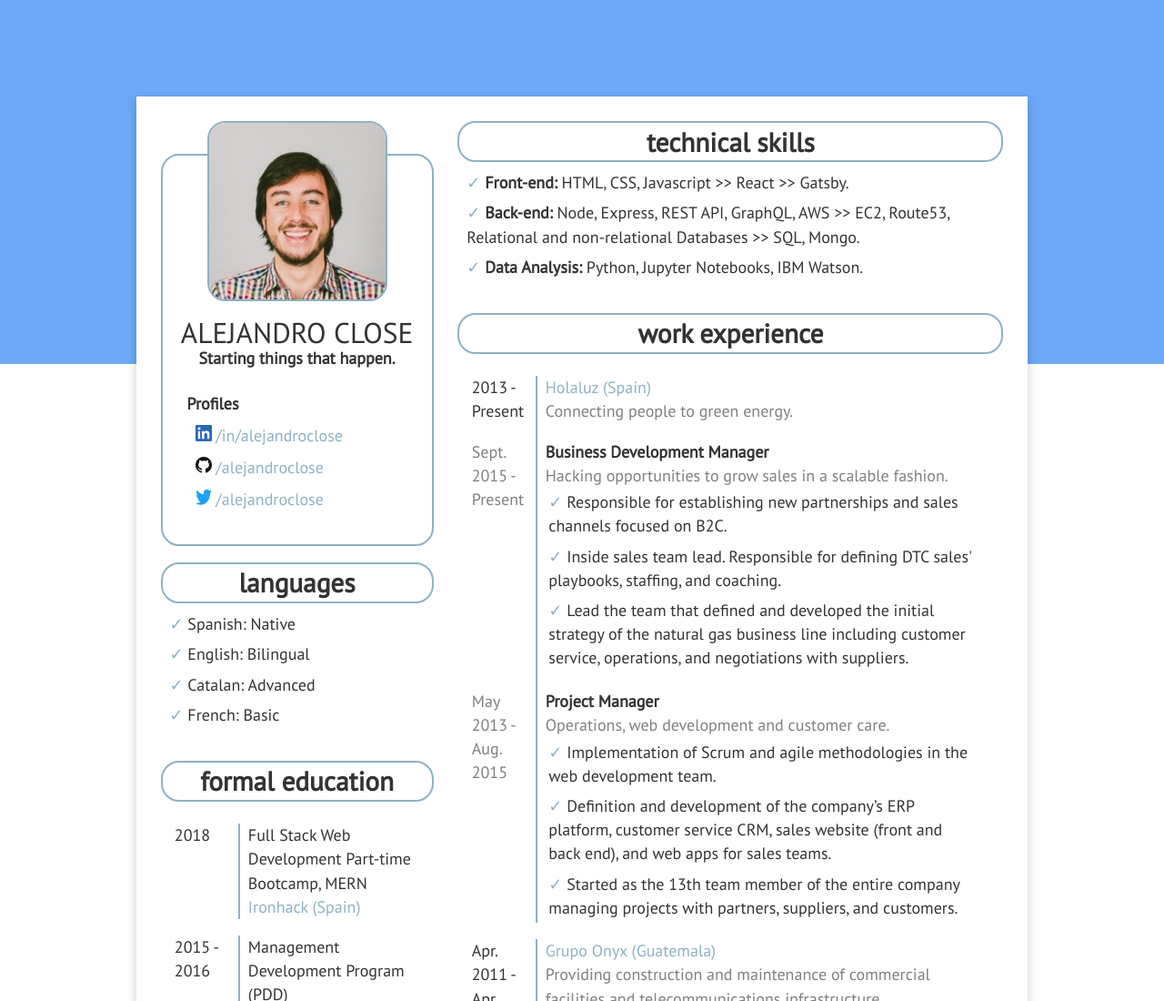
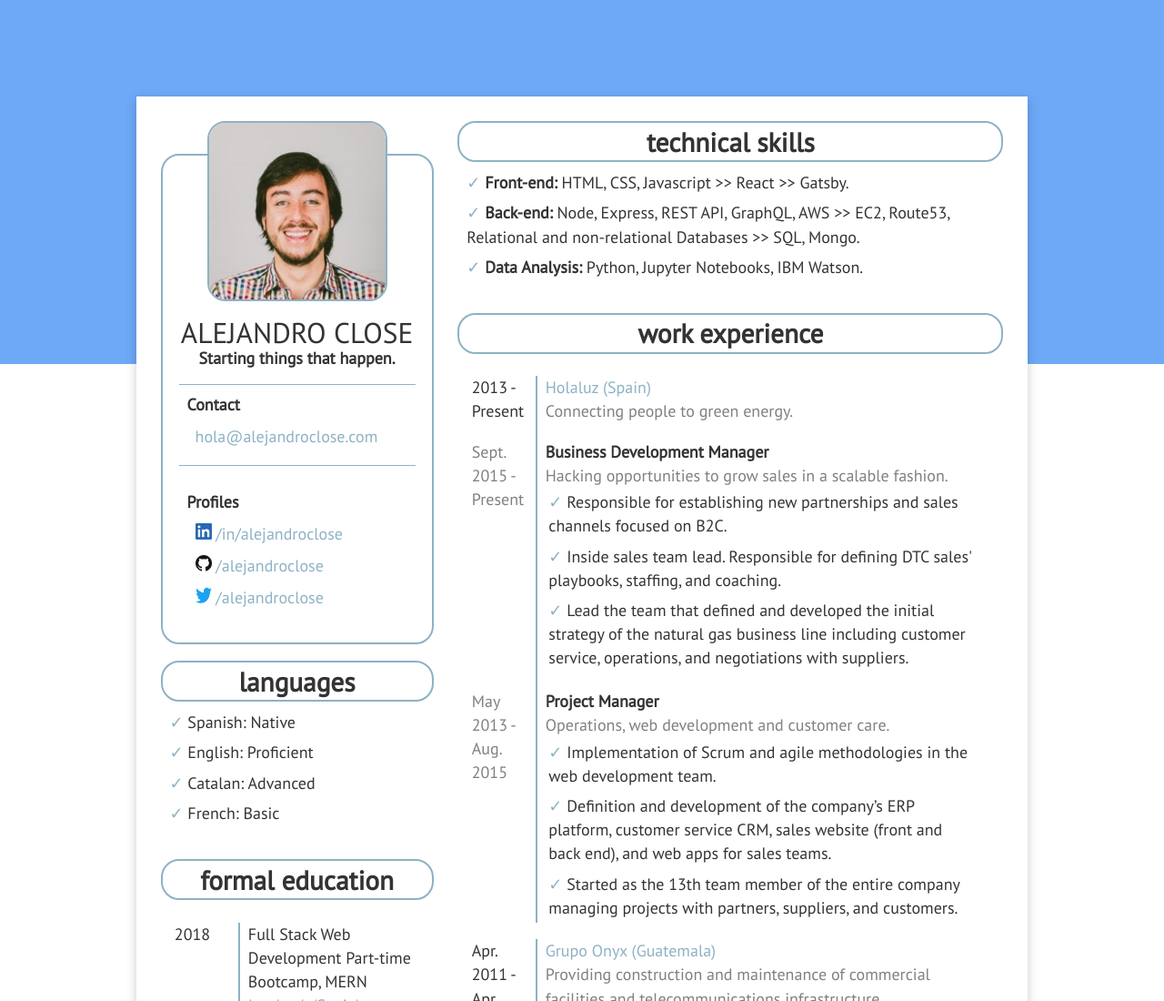
Before and after one commit to alejandroclose/alejandroclose, a Gatsby site: page / in a window 1280 px wide. Shown: the top 1100 px of the page at 91% size. Built offline with nearby package versions, Linux system fonts and the light colour scheme; Gatsby itself is replaced by a stand-in of ours.

Commit message:
added contact e-mail with ses+lambda forwarder

```diff
--- a/src/pages/index.js
+++ b/src/pages/index.js
@@ -24,10 +24,10 @@ const IndexPage = () => (
             <h1>ALEJANDRO CLOSE</h1>
             <h2 className="quote">Starting things that happen.</h2>
           </div>
-          {/* <div className="contact">
+          <div className="contact">
             <div><b>Contact</b></div>
             <div className="info-text"><a href="mailto: hola@alejandroclose.com">hola@alejandroclose.com</a></div>
-          </div> */}
+          </div>
           <div className="social-media">
             <div><b>Profiles</b></div>
             <div className="info-text"><a href="http://linkedin.com/in/alejandroclose" target="_blank"><img className="icon" src={linkedin}/> /in/alejandroclose</a></div>
@@ -38,7 +38,7 @@ const IndexPage = () => (
         <Card title="languages">
           <ul>
             <li>Spanish: Native</li>
-            <li>English: Bilingual</li>
+            <li>English: Proficient</li>
             <li>Catalan: Advanced</li>
             <li>French: Basic</li>
           </ul>
```
